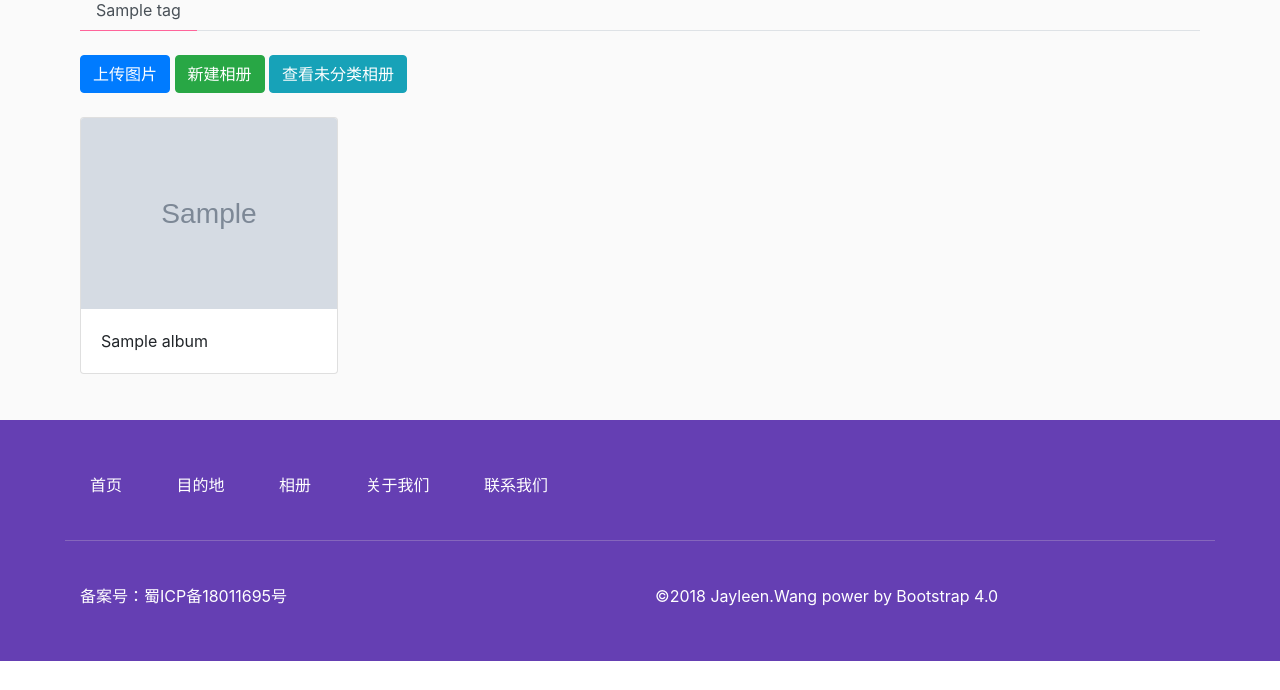
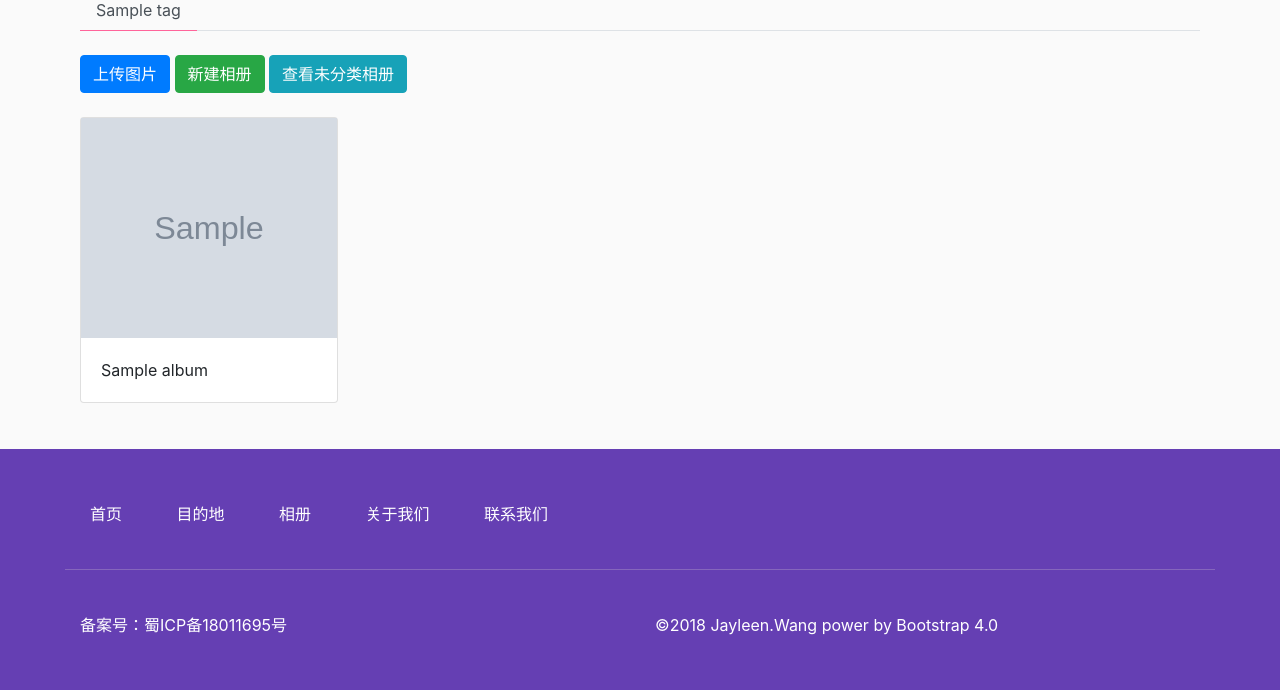
Before and after one commit to topcnm/Shangshanfan, a Flask app: page /shangshanfan/album/dashboard in a window 1280 px wide. Shown: the part 319-1009 px from the top of the page. Before the commit the page ends 980 px from the top, so only its background shows below. Run offline with Flask 2, Linux system fonts and the light colour scheme; tables that the repository leaves empty hold one stand-in row (values such as "Sample post"); grey boxes marked "Sample" are stand-in pictures; parts of the project's set-up code (start-up, migrations or seed data) failed here and were passed over; some libraries are stand-ins or nearby versions.

Commit message:
addremove

```diff
--- a/webapp/templates/album-detail.html
+++ b/webapp/templates/album-detail.html
@@ -53,7 +53,7 @@
 <div class="show-grid ss-article-body mt-3">
     <div class="row">
         {% for picture in pictures %}
-        <div class="col-sm-3 ss-picture-col-{{picture.id}} mb-3">
+        <div class="col-sm-4 ss-picture-col-{{picture.id}} mb-3">
             <div class="card ss-picture-card" data-big-picture="{{picture.fullLink}}" data-picture="{{picture.id}}">
               <div class="ss-picture-img" style="background-image: url({{picture.tinyLink}})" title="{{picture.remark}}">
               </div>
--- a/webapp/templates/gallery.html
+++ b/webapp/templates/gallery.html
@@ -13,6 +13,12 @@
     border-top: none;
     border-right: none;
     border-bottom: 1px solid #ff649a;
+}
+.ss-album-card .ss-album-img {
+    height: 220px;
+    background-position: 50% 50%;
+    background-repeat: no-repeat ;
+    background-size: cover;
 }
 </style>
 <h3 class="ss-article-title">相册走廊</h3>
@@ -39,9 +45,12 @@
         <div class="row">
             <!--请在第一个位置流出未关联相册的图片-->
             {% for album in tagObj.albums %}
-            <div class="col-sm-3 mb-3">
-                <div class="card album-card" data-album="{{album.id}}">
-                  <img class="card-img-top" src="{% if album.cover %}{{album.cover}}{% else %}/static/image/no-pic.jpeg{% endif %}" alt="{{album.title}}">
+            <div class="col-sm-3 ss-album-col-{{album.id}} mb-3">
+                <div class="card ss-album-card" data-album="{{album.id}}">
+                    <div class="ss-album-img" style="background-image: url('{% if album.cover %}{{album.cover}}{% else %}/static/image/no-pic.jpeg{% endif %}')" >
+
+                    </div>
+                  <!--<img class="card-img-top" src="{% if album.cover %}{{album.cover}}{% else %}/static/image/no-pic.jpeg{% endif %}" alt="{{album.title}}">-->
                   <div class="card-body">
                     <p class="card-text">{{album.title}}</p>
                   </div>
@@ -110,7 +119,7 @@
 
 
         // Event-binding: link
-        $('.album-card').on('click', function () {
+        $('.ss-album-card').on('click', function () {
             var albumId = $(this).data('album');
             window.location.href = '/shangshanfan/album/query/' + albumId;
         })
```
